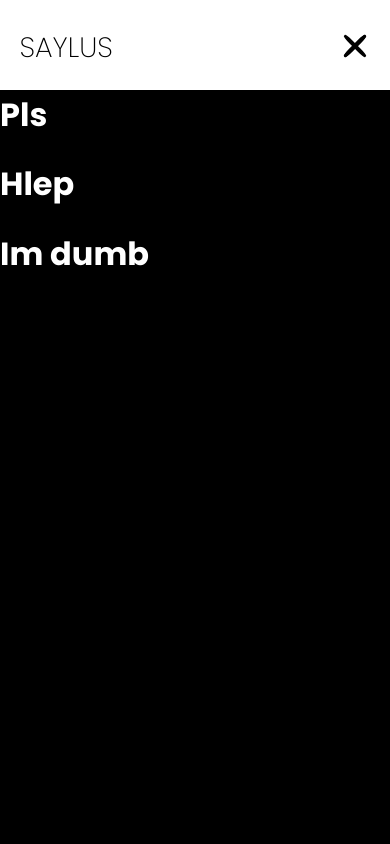
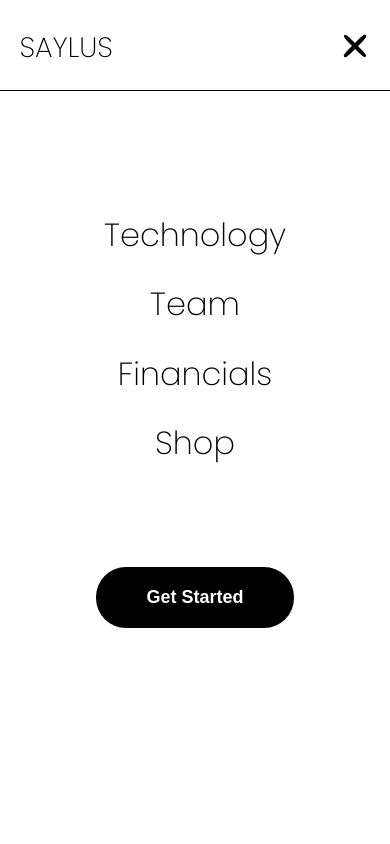
Before and after one commit to diivi/saylus, a plain HTML site: page index.html in a window 390 px wide. Both pictures are taken after a click on the element 355 px from the left and 45 px from the top of the page. Shown: the top 844 px of the page. Drawn offline with nearby package versions, Linux system fonts and the light colour scheme.

Commit message:
done finlly

```diff
--- a/index.html
+++ b/index.html
@@ -36,10 +36,17 @@
       </div>
     </div>
     <div class="overlay">
-      <h1>Hello</h1>
-      <h1>Pls</h1>
-      <h1>Hlep</h1>
-      <h1>Im dumb</h1>
+      <center>
+        <div class="menu">
+          <h1>Technology</h1>
+          <h1>Team</h1>
+          <h1>Financials</h1>
+          <h1>Shop</h1>
+          <button>
+            <b> Get Started</b>
+          </button>
+        </div>
+      </center>
     </div>
     <div id="main-head">
       <h1>Safety Simplified.</h1>
--- a/style.css
+++ b/style.css
@@ -274,14 +274,45 @@ body {
     padding: 20px 30px;
   }
   .overlay {
-    height: 100vh;
+    position: fixed;
+    display: none;
+    z-index: 5;
+    left: 0;
+    top: 0;
+    background-color: white;
+    color: black;
     width: 100%;
-    margin: 0px;
-    display: none;
+    height: 100%;
+    animation: comein 0.5s;
+  }
+  .menu {
+    margin-top: 25vh;
+  }
+  .menu h1 {
+    font-weight: 200;
+  }
+  .menu button {
     background-color: black;
+    border: none;
+    color: white;
+    padding: 20px 50px;
+    text-align: center;
+    text-decoration: none;
+    display: inline-block;
+    font-size: 16px;
+    border-radius: 30px;
+    font-size: 18px;
+    margin-top: 20%;
   }
-  .overlay h1 {
-    color: white;
+}
+@keyframes comein {
+  from {
+    top: 100%;
+    opacity: 0;
+  }
+  to {
+    top: 0%;
+    opacity: 1;
   }
 }
 .overlay {
```
